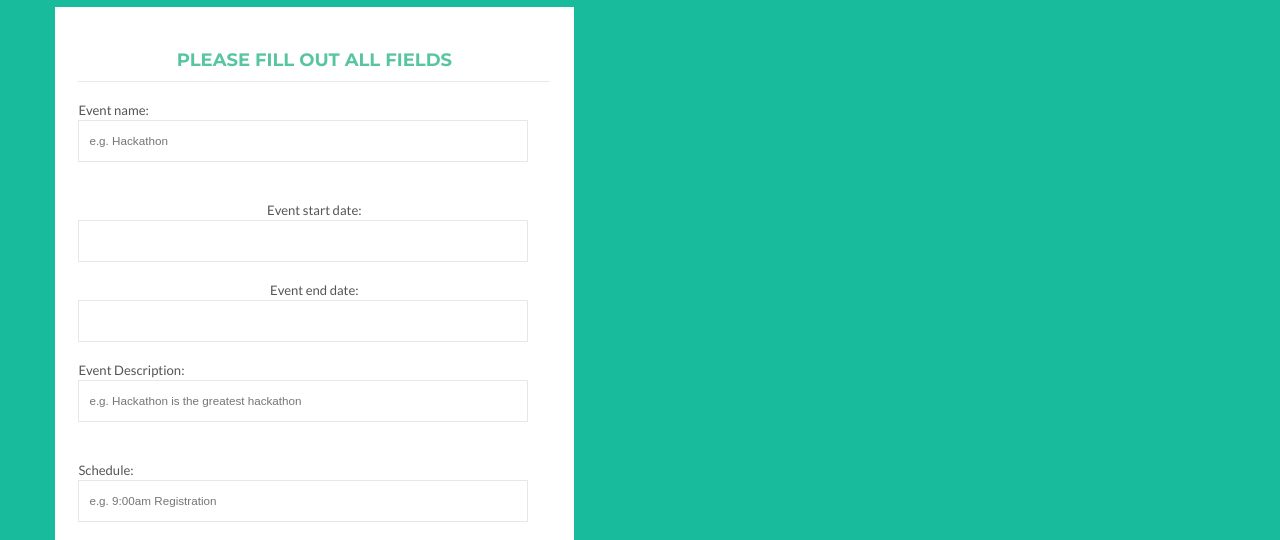
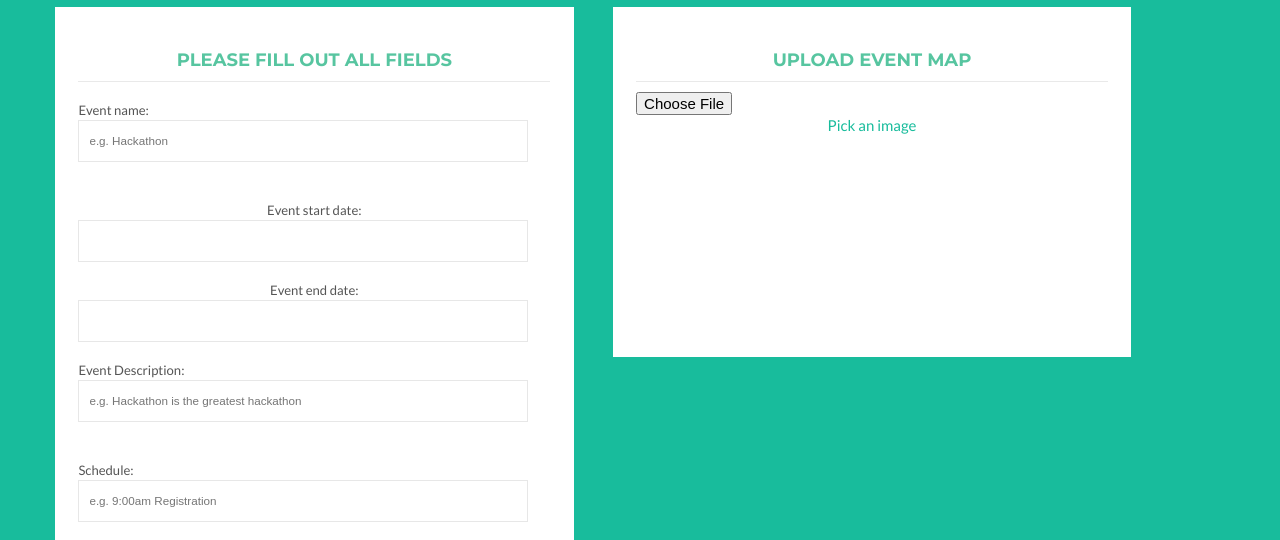
Before and after one commit to MarcoRmz/Eventful, a plain HTML site: page event.html in a window 1280 px wide. Shown: the part 260-800 px from the top of the page. Drawn offline with nearby package versions, Linux system fonts and the light colour scheme; a script that the page names is missing.

Commit message:
added img upload

```diff
--- a/event.html
+++ b/event.html
@@ -119,6 +119,26 @@
 									</div>
 								</div>
 
+								<div class="login_left">
+									<h3>Upload Event Map</h3>
+									<div class="map_form">
+									 <!-- Form -->
+								      <form id="upload">
+										  <div class="outer">
+										    <div>
+										      <input type="file" />
+										    </div>
+										    <a href="#" class="upload">Pick an image</a>
+										  </div>
+										</form>
+
+										<script type="text/javascript">
+										  new Uploader({ el: "#upload" });
+										</script>
+
+									</div>
+								</div>
+
 								<div class="clear"></div>
 							</div>
 						</div>
```
